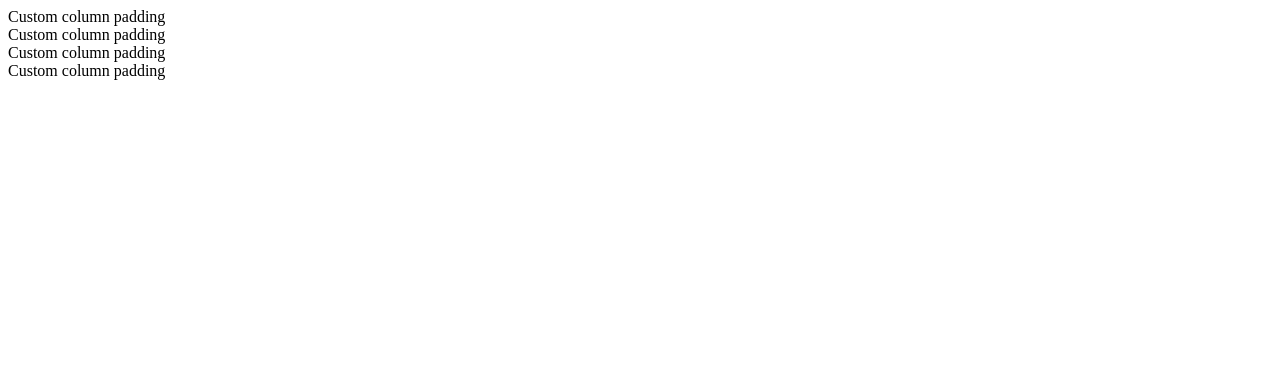
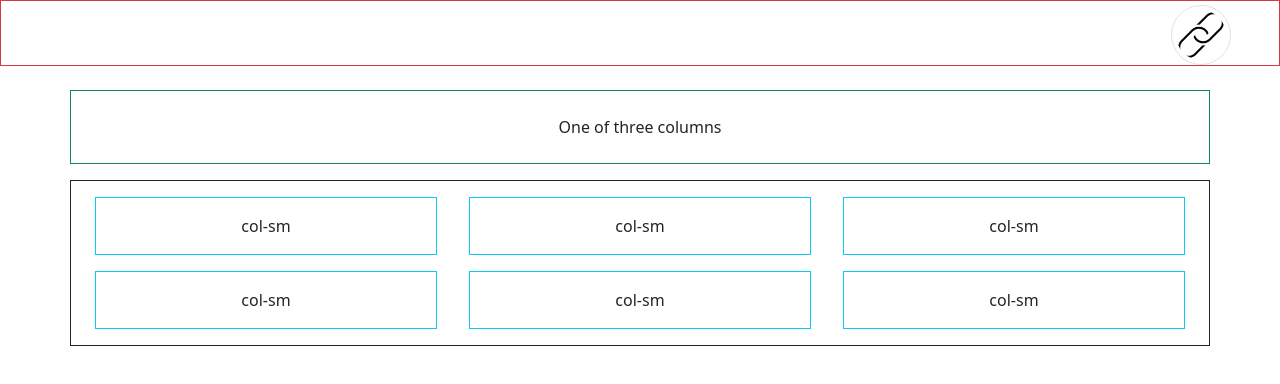
Before and after one commit to bruceMug/LINKify, a website: page public/home.html in a window 1280 px wide. Drawn offline with nearby package versions, Linux system fonts and the light colour scheme.

Commit message:
edited landing page

```diff
--- a/public/home.html
+++ b/public/home.html
@@ -3,24 +3,43 @@
 <head>
     <meta charset="UTF-8">
     <meta name="viewport" content="width=device-width, initial-scale=1.0">
+    <link href="https://cdn.jsdelivr.net/npm/bootstrap@5.3.0/dist/css/bootstrap.min.css" rel="stylesheet" integrity="sha384-9ndCyUaIbzAi2FUVXJi0CjmCapSmO7SnpJef0486qhLnuZ2cdeRhO02iuK6FUUVM" crossorigin="anonymous">
+    <link rel="stylesheet" href="style.css">
     <title>home page</title>
 </head>
 <body>
-    <div class="container text-center">
-        <div class="row g-2">
-          <div class="col-6">
-            <div class="p-3">Custom column padding</div>
-          </div>
-          <div class="col-6">
-            <div class="p-3">Custom column padding</div>
-          </div>
-          <div class="col-6">
-            <div class="p-3">Custom column padding</div>
-          </div>
-          <div class="col-6">
-            <div class="p-3">Custom column padding</div>
+    <nav>
+        <ul class="nav justify-content-end border border-danger">
+                <img class="img-thumbnail object-fit-cover border rounded rounded-5 mx-5 mt-1" src="/image/iconmonstr/apple-touch-icon.png" alt="">
+      </ul>
+    </nav>
+
+
+    <div class="container text-center border border-success mt-4">
+        <div class="row p-4">
+          <div class="col-sm align-self-center">
+            One of three columns
           </div>
         </div>
+
+        </div>
       </div>
+
+
+      <div class="container text-center border border-dark mt-3">
+        <div class="row g-2 mt-2">
+          <div class="col-sm  p-3 border border-info mx-3">col-sm</div>
+          <div class="col-sm p-3 border border-info mx-3">col-sm</div>
+          <div class="col-sm p-3 border border-info mx-3">col-sm</div>
+        </div>
+
+        <div class="row g-2 mt-2 mb-3">
+            <div class="col-sm  p-3 border border-info mx-3">col-sm</div>
+            <div class="col-sm p-3 border border-info mx-3">col-sm</div>
+            <div class="col-sm p-3 border border-info mx-3">col-sm</div>
+          </div>
+      </div>
+
+      <script src="https://cdn.jsdelivr.net/npm/bootstrap@5.3.0/dist/js/bootstrap.bundle.min.js" integrity="sha384-geWF76RCwLtnZ8qwWowPQNguL3RmwHVBC9FhGdlKrxdiJJigb/j/68SIy3Te4Bkz" crossorigin="anonymous"></script>
 </body>
 </html>
```
